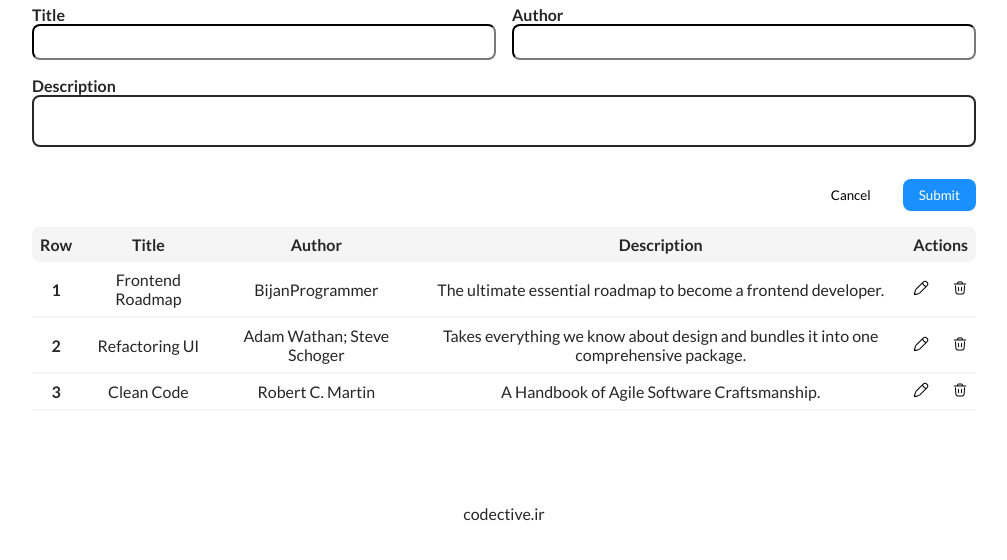
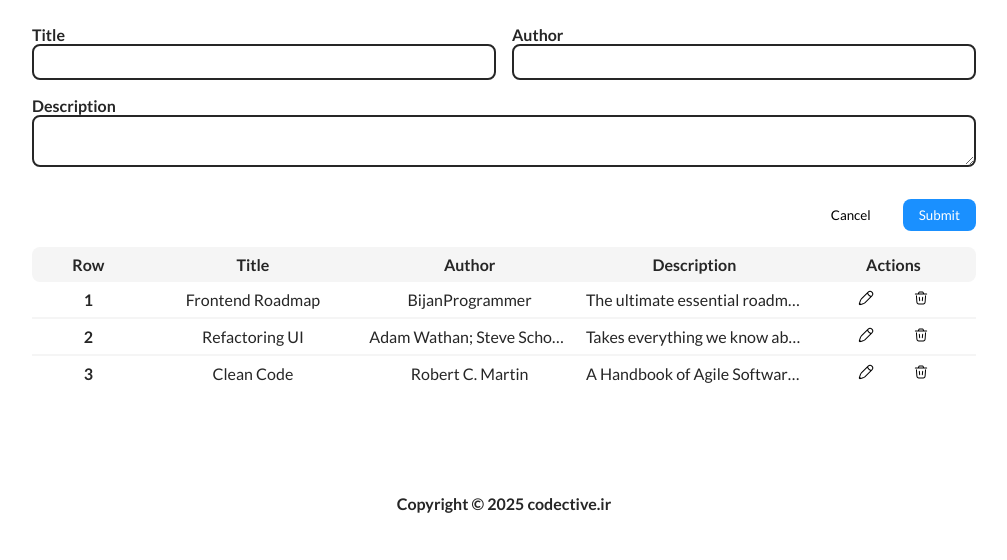
Before and after one commit to CodectiveOrg/roadmap-quiz-1, a website with bundled scripts: page index.html in a window 1280 px wide. Shown: the part 192-752 px from the top of the page, without its empty margins (136-1143 px from the left). Built offline with nearby package versions, Linux system fonts and the light colour scheme.

Commit message:
[UPDATE]

```diff
--- a/index.html
+++ b/index.html
@@ -90,6 +90,6 @@
         </tbody>
       </table>
     </main>
-    <footer>codective.ir</footer>
+    <footer>Copyright &copy; 2025 codective.ir</footer>
   </body>
 </html>
--- a/src/styles/components/footer.css
+++ b/src/styles/components/footer.css
@@ -1,4 +1,6 @@
 footer {
   display: grid;
   place-content: center;
+
+  font-weight: 600;
 }
--- a/src/styles/components/form.css
+++ b/src/styles/components/form.css
@@ -11,21 +11,26 @@ form {
     display: grid;
 
     textarea {
-      border-width: 2px;
-
-      resize: none;
+      resize: vertical;
     }
 
     input,
     textarea {
       padding: 0.5rem;
 
+      border-width: 2px;
+
       border-radius: var(--border-radius);
 
-      border-color: var(--color-gray-10);
+      border: 2px solid var(--color-gray-10);
+
+      &:hover,
+      &:focus {
+        border-color: var(--color-blue-7);
+      }
 
       &:user-invalid {
-        border-color: var(--color-red-6);
+        border: 2px solid var(--color-red-6);
       }
     }
 
--- a/src/styles/components/table.css
+++ b/src/styles/components/table.css
@@ -28,7 +28,9 @@ table {
 
   tbody {
     tr {
-      border-block-end: 2px solid var(--color-gray-3);
+      &:not(:last-child) {
+        border-block-end: 2px solid var(--color-gray-3);
+      }
 
       th,
       td {
@@ -37,10 +39,19 @@ table {
         text-align: center;
       }
 
+      td {
+        overflow: hidden;
+
+        max-inline-size: 10ch;
+
+        text-overflow: ellipsis;
+        text-wrap: nowrap;
+      }
+
       .actions {
         display: flex;
         align-items: center;
-        justify-content: space-between;
+        justify-content: space-evenly;
       }
     }
   }
--- a/src/styles/globals.css
+++ b/src/styles/globals.css
@@ -2,7 +2,9 @@
 ::before,
 ::after {
   padding: 0;
+
   margin: 0;
+
   box-sizing: border-box;
 }
 
```
